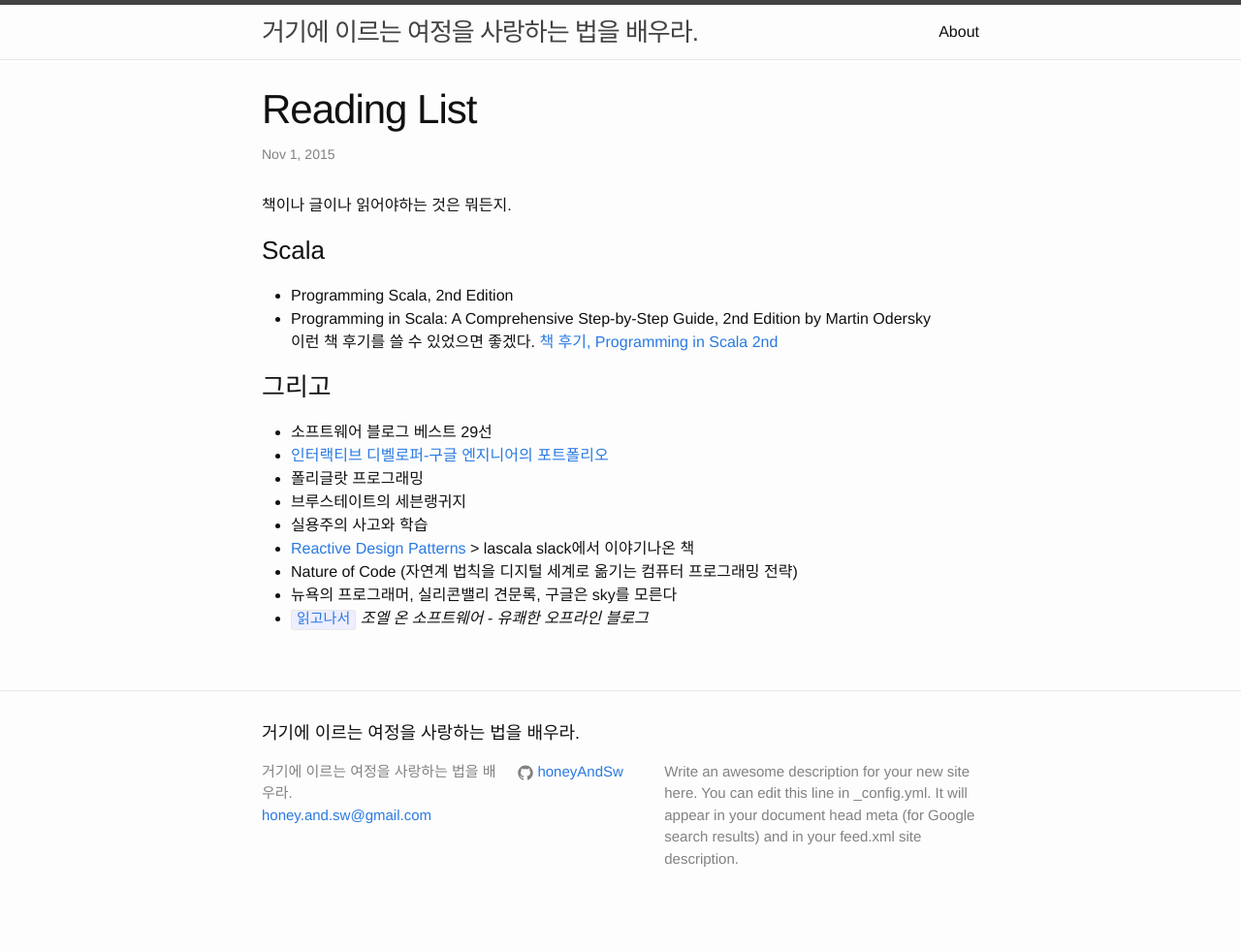
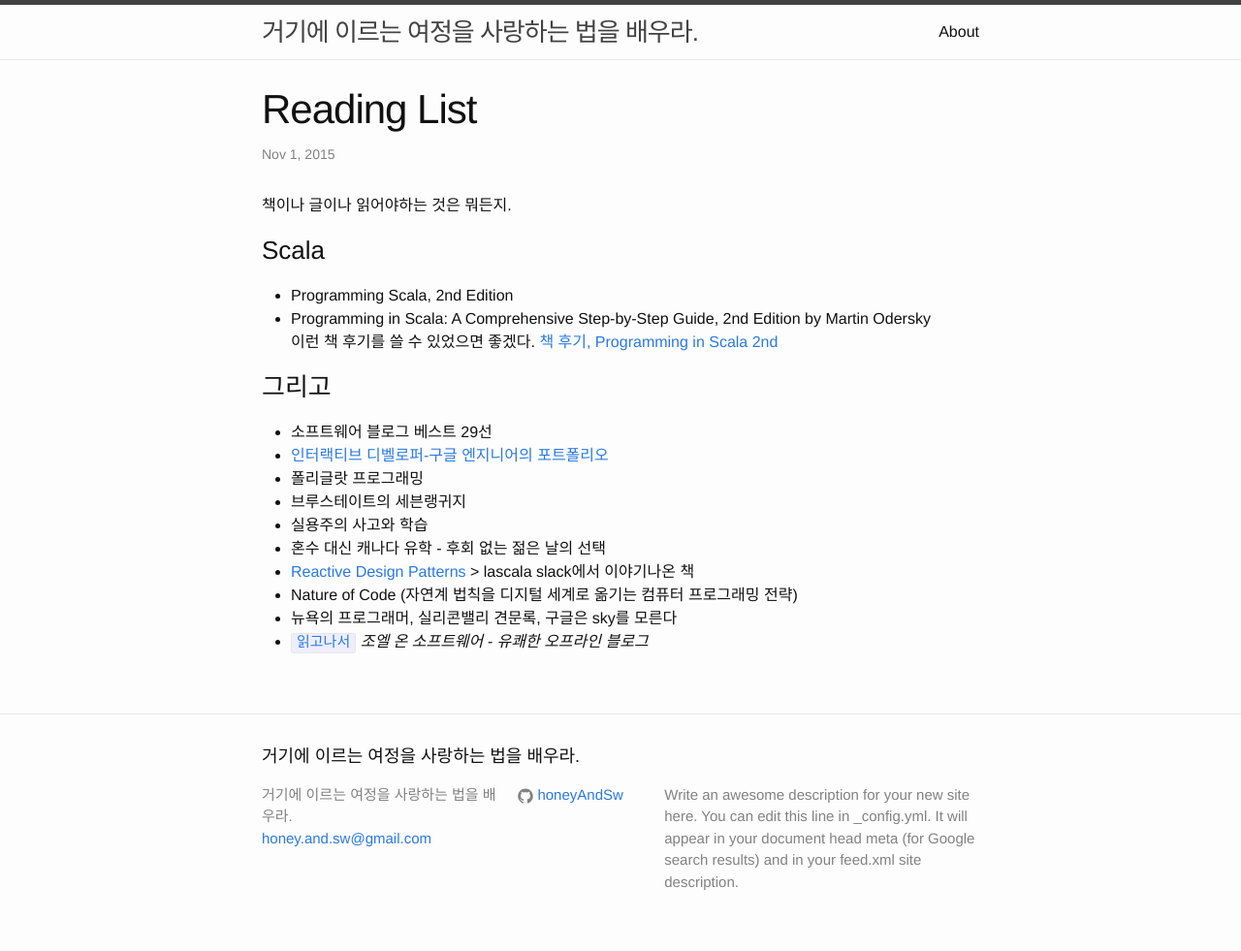
Before and after one commit to honeyAndSw/honeyAndSw.github.io, a Jekyll site: the page built from _posts/2015-11-01-reading-list.markdown, in a window 1280 px wide. Shown: the whole page at 97% size. Built offline with Jekyll 4.4.1, drawn with Linux system fonts in a browser that asks for light colours; before the commit the page ends 957 px from its top, so only the background shows below that.

Commit message:
update the reading list.

```diff
--- a/_posts/2015-11-01-reading-list.markdown
+++ b/_posts/2015-11-01-reading-list.markdown
@@ -16,6 +16,7 @@ date: 2015-11-01 11:20:00
 - 폴리글랏 프로그래밍
 - 브루스테이트의 세븐랭귀지
 - 실용주의 사고와 학습
+- 혼수 대신 캐나다 유학 - 후회 없는 젊은 날의 선택
 - [Reactive Design Patterns](https://www.manning.com/books/reactive-design-patterns) > lascala slack에서 이야기나온 책
 - Nature of Code (자연계 법칙을 디지털 세계로 옮기는 컴퓨터 프로그래밍 전략)
 - 뉴욕의 프로그래머, 실리콘밸리 견문록, 구글은 sky를 모른다
```
